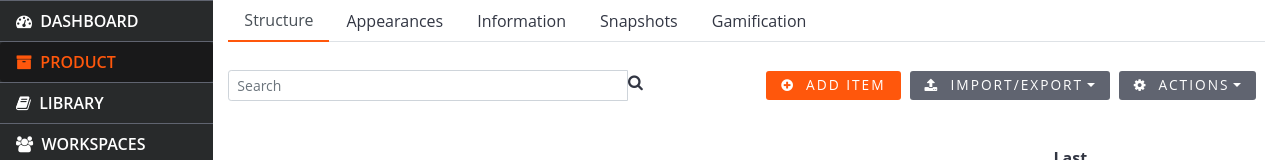
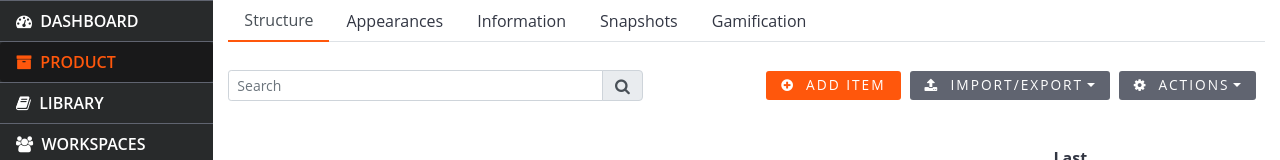
Before and after one commit to birhanuh/cloubi2-page-editor-reactjs-poc, a React app: page / in a window 1280 px wide. Shown: the part 240-400 px from the top of the page. Built offline with nearby package versions, Linux system fonts and the light colour scheme.

Commit message:
Wrapp fa-search with span.

```diff
--- a/src/components/page_editor/structure/Page.js
+++ b/src/components/page_editor/structure/Page.js
@@ -18,8 +18,13 @@ class Page extends Component {
         <div className="row clearfix pt-4 pb-4">
           <div className="col-md-5">
             <div className="input-group float-left search">
+
               <input type="text" className="form-control form-control-sm" id="inlineFormInputGroup" placeholder="Search" />
-              <div className="input-group-addon"><i className="fa fa-search" aria-hidden="true"></i></div>
+              <div className="input-group-append">
+                <span className="input-group-text" id="basic-addon2">
+                  <i className="fa fa-search" aria-hidden="true"></i>
+                </span>
+              </div>
             </div>
           </div>
           <div className="col-md-7">
```
